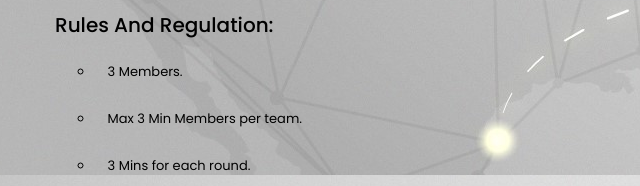
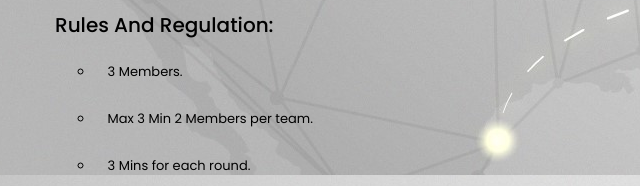
Before and after one commit to AIkings/ARTIMUS_2.0, a plain HTML site: page tech trivia.html in a window 1280 px wide. Shown: the part 1327-1513 px from the top of the page, 30-670 px from the left. Drawn offline with Linux system fonts and the light colour scheme.

Commit message:
Update tech trivia.html

```diff
--- a/tech trivia.html
+++ b/tech trivia.html
@@ -104,7 +104,7 @@ https://www.tooplate.com/view/2125-artxibition
                         <h5 style="color: black; margin-top: 4px;">Rules And Regulation:</h5>
                         <ol style="padding: 12px; margin-left: 27px;">
                                  <li style="list-style: circle; color: #000; font-style: normal; padding: 2%; margin-right: 15%; font-size:small;">3 Members.</li>
-                                 <li style="list-style: circle; color: #000; font-style: normal; padding: 2%; margin-right: 10%;font-size:small;">Max 3 Min  Members per team.</li>
+                                 <li style="list-style: circle; color: #000; font-style: normal; padding: 2%; margin-right: 10%;font-size:small;">Max 3 Min 2  Members per team.</li>
                                  <li style="list-style: circle; color: #000; font-style: normal; padding: 2%; margin-right: 10%;font-size:small;">3 Mins for each round.</li>
                                  <li style="list-style: circle; color: #000; font-style: normal; padding: 2%; margin-right: 10%;font-size:small;">Each round has 15 questions .</li>
                                  <li style="list-style: circle; color: #000; font-style: normal; padding: 2%; margin-right: 10%;font-size:small;">No elimination or next level every team get a chance to play all rounds..</li>
```
